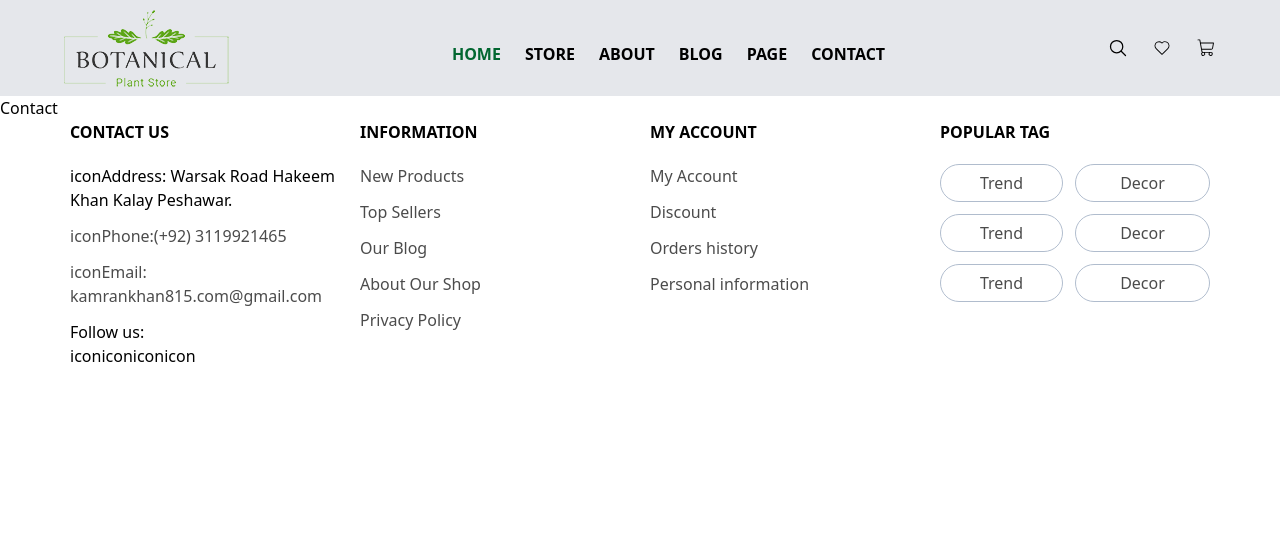
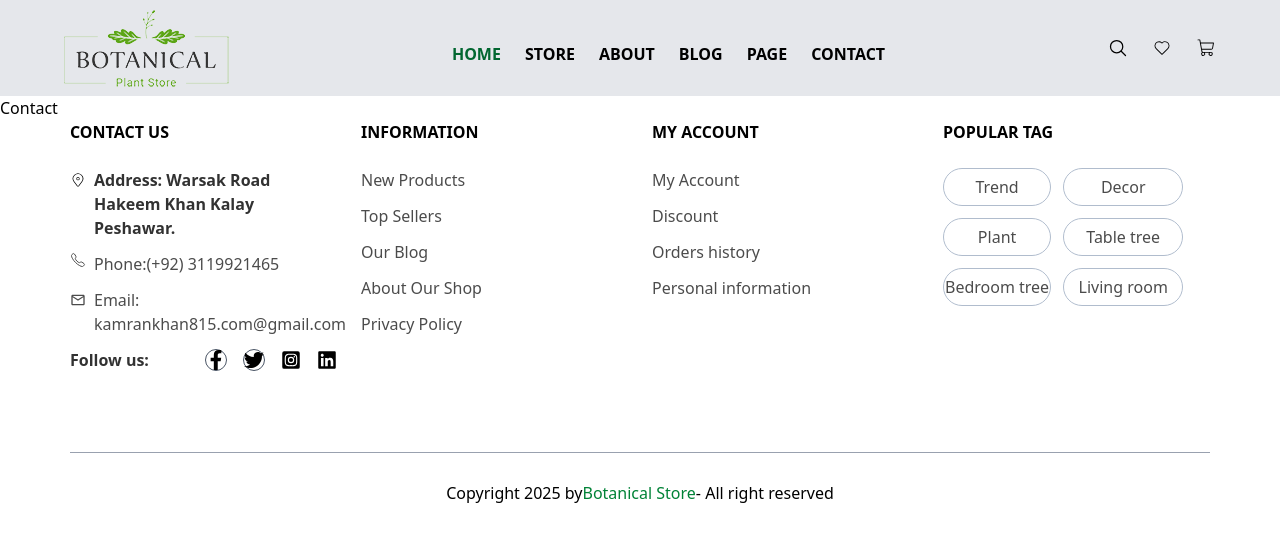
Before and after one commit to kamrankhan200332/Ecommerce_Responsive_Design, a React (Vite) app in the folder client/: page /contact in a window 1280 px wide. Shown: the top 542 px of the page. Built offline with nearby package versions, Linux system fonts and the light colour scheme.

Commit message:
add footer

```diff
--- a/client/src/components/Footer/Footer.jsx
+++ b/client/src/components/Footer/Footer.jsx
@@ -1,83 +1,138 @@
 import React from "react";
+import { CiLocationOn } from "react-icons/ci";
+import { IoCallOutline } from "react-icons/io5";
+import { MdOutlineEmail } from "react-icons/md";
+import { FaFacebookF } from "react-icons/fa";
+import { FaTwitter } from "react-icons/fa6";
+import { FaInstagramSquare } from "react-icons/fa";
+import { FaLinkedin } from "react-icons/fa";
 
 const Footer = () => {
   return (
     <div className="[@media(max-width:576px)]:px-[15px] px-[50px] md:px-[60px] lg:px-[70px]">
-      <div className="footer grid grid-cols-4 gap-x-5">
-        <div className="contact space-y-5 w-full borderk">
+      <div className=" space-y-20">
+        <div className="footer [@media(max-width:680px)]:grid-cols-1 sm:grid-cols-2 grid grid-cols-4 lg:grid-cols-4 justify-between gap-6">
+          <div className="contact space-y-6 w-[100%] ">
             <h1 className="font-bold">CONTACT US</h1>
             <div className="space-y-3">
-            <div className="address">
-              <span className="icon">icon</span>
-              <span>Address: Warsak Road Hakeem Khan Kalay Peshawar.</span>
+              <div className="address flex justify-start space-x-2">
+                <span className="icon pt-1">
+                  <CiLocationOn />
+                </span>
+                <span className="font-bold opacity-80">
+                  Address: Warsak Road Hakeem Khan Kalay Peshawar.
+                </span>
               </div>
-            <div className="opacity-70">
-              <span className="icon">icon</span>
+              <div className="opacity-70 flex justify-start space-x-2">
+                <span className="icon">
+                  <IoCallOutline />
+                </span>
                 <span>Phone:(+92) 3119921465</span>
               </div>
-            <div className="opacity-70">
-              <span className="icon">icon</span>
+              <div className="opacity-70 flex justify-start space-x-2">
+                <span className="icon pt-1">
+                  <MdOutlineEmail />
+                </span>
                 <span>Email: kamrankhan815.com@gmail.com</span>
               </div>
-            <div className="socialLinks">
-              <h1>Follow us:</h1>
-              <div className="socialIcons">
-                <span className="facebook">icon</span>
-                <span className="twitter">icon</span>
-                <span className="instagram">icon</span>
-                <span className="linkedin">icon</span>
+              <div className="socialLinks flex items-center justify-between">
+                <h1 className="font-bold opacity-80">Follow us:</h1>
+                <div className="socialIcons flex items-center justify-center space-x-4 text-xl">
+                  <span className="facebook border border-gray-600 rounded-full cursor-pointer hover:bg-green-700 hover:text-white hover:border-green-700 ">
+                    <FaFacebookF />
+                  </span>
+                  <span className="twitter border border-gray-600 rounded-full cursor-pointer hover:bg-green-700 hover:text-white hover:border-green-700">
+                    <FaTwitter />
+                  </span>
+                  <span className="instagram cursor-pointer hover:text-green-600">
+                    <FaInstagramSquare />
+                  </span>
+                  <span className="linkedin cursor-pointer hover:text-green-600">
+                    <FaLinkedin />
+                  </span>
                 </div>
               </div>
             </div>
           </div>
-        <div className="info space-y-5 borderk">
+          <div className="info space-y-6  w-[80%]">
             <h1 className="font-bold">INFORMATION</h1>
             <div className="opacity-70 flex flex-col space-y-3">
-            <span>New Products</span>
-            <span>Top Sellers</span>
-            <span>Our Blog</span>
-            <span>About Our Shop</span>
-            <span>Privacy Policy</span>
+              <span className="hover:text-green-600 cursor-pointer duration-500">
+                New Products
+              </span>
+              <span className="hover:text-green-600 cursor-pointer duration-500">
+                Top Sellers
+              </span>
+              <span className="hover:text-green-600 cursor-pointer duration-500">
+                Our Blog
+              </span>
+              <span className="hover:text-green-600 cursor-pointer duration-500">
+                About Our Shop
+              </span>
+              <span className="hover:text-green-600 cursor-pointer duration-500">
+                Privacy Policy
+              </span>
             </div>
           </div>
-        <div className="info space-y-5 borderk">
+          <div className="info space-y-6  w-[80%] ">
             <h1 className="font-bold">MY ACCOUNT</h1>
             <div className="opacity-70 flex flex-col space-y-3">
-            <span>My Account</span>
-            <span>Discount</span>
-            <span>Orders history</span>
-            <span>Personal information</span>
+              <span className="hover:text-green-600 cursor-pointer duration-500">
+                My Account
+              </span>
+              <span className="hover:text-green-600 cursor-pointer duration-500">
+                Discount
+              </span>
+              <span className="hover:text-green-600 cursor-pointer duration-500">
+                Orders history
+              </span>
+              <span className="hover:text-green-600 cursor-pointer duration-500">
+                Personal information
+              </span>
             </div>
           </div>
-        <div className="popularProduct space-y-5 borderk">
+          <div className="popularProduct space-y-6  w-[90%]">
             <h1 className="font-bold">POPULAR TAG</h1>
             <div className="opacity-70 space-y-3">
               <div className="box1 space-x-3 grid grid-cols-2">
-              <span className="border border-slate-400 rounded-full py-1.5 px-5 flex items-center justify-center">
+                <span className="border border-slate-400 rounded-full py-1.5 flex items-center justify-center">
                   Trend
                 </span>
-              <span className="border border-slate-400 rounded-full py-1.5 px-5 flex items-center justify-center">
+                <span className="border border-slate-400 rounded-full py-1.5 flex items-center justify-center">
                   Decor
                 </span>
               </div>
               <div className="box1 space-x-3 grid grid-cols-2">
-              <span className="border border-slate-400 rounded-full py-1.5 px-5 flex items-center justify-center">
-                Trend
+                <span className="border border-slate-400 rounded-full py-1.5 flex items-center justify-center">
+                  Plant
                 </span>
-              <span className="border border-slate-400 rounded-full py-1.5 px-5 flex items-center justify-center">
-                Decor
+                <span className="border border-slate-400 rounded-full py-1.5  flex items-center justify-center">
+                  Table tree
                 </span>
               </div>
               <div className="box1 space-x-3 grid grid-cols-2">
-              <span className="border border-slate-400 rounded-full py-1.5 px-5 flex items-center justify-center">
-                Trend
+                <span className="border border-slate-400 rounded-full py-1.5 flex items-center justify-center">
+                  Bedroom tree
                 </span>
-              <span className="border border-slate-400 rounded-full py-1.5 px-5 flex items-center justify-center">
-                Decor
+                <span className="border border-slate-400 rounded-full py-1.5 flex items-center justify-center">
+                  Living room
                 </span>
               </div>
             </div>
           </div>
+        </div>
+
+        <div className="hr text-gray-400">
+          <hr />
+        </div>
+      </div>
+      <div className="copyRight py-7 flex items-center justify-center">
+        Copyright 2025 by
+        <span className="text-green-700 cursor-pointer">
+          {" "}
+          Botanical Store{" "}
+        </span>{" "}
+        - All right reserved
       </div>
     </div>
   );
```
Lines whose indentation alone changed are shown as unchanged.
